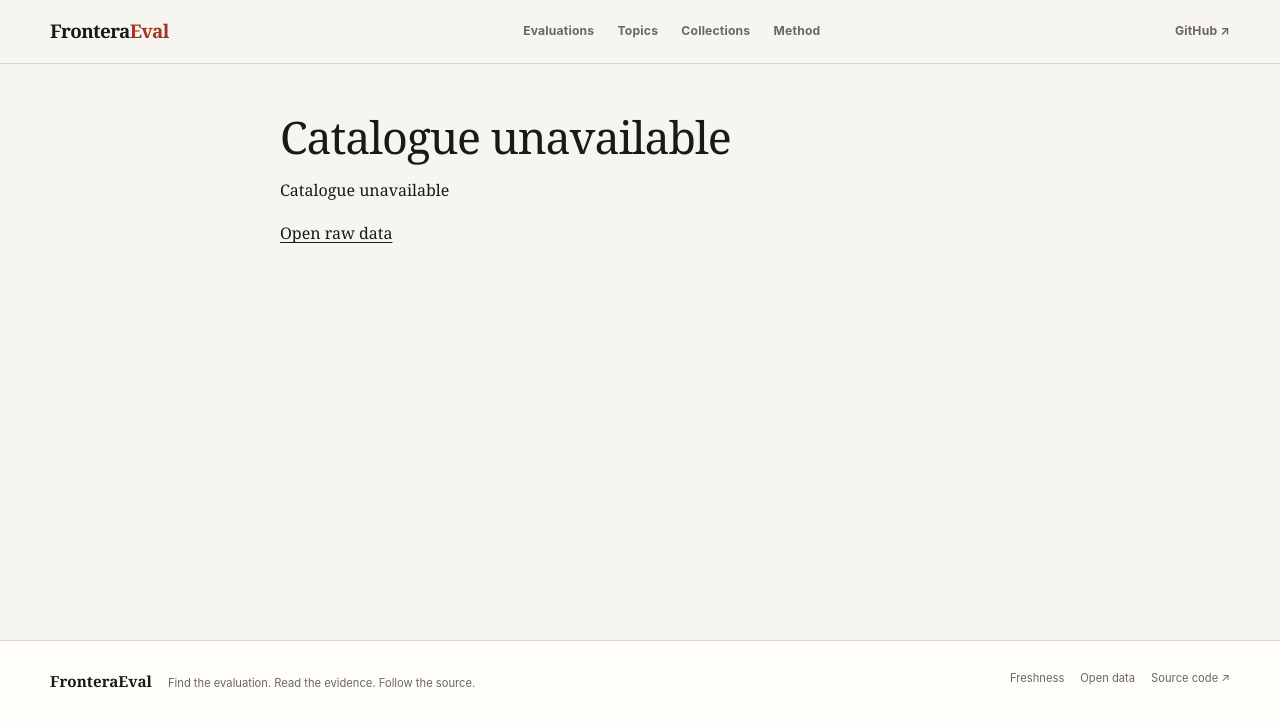
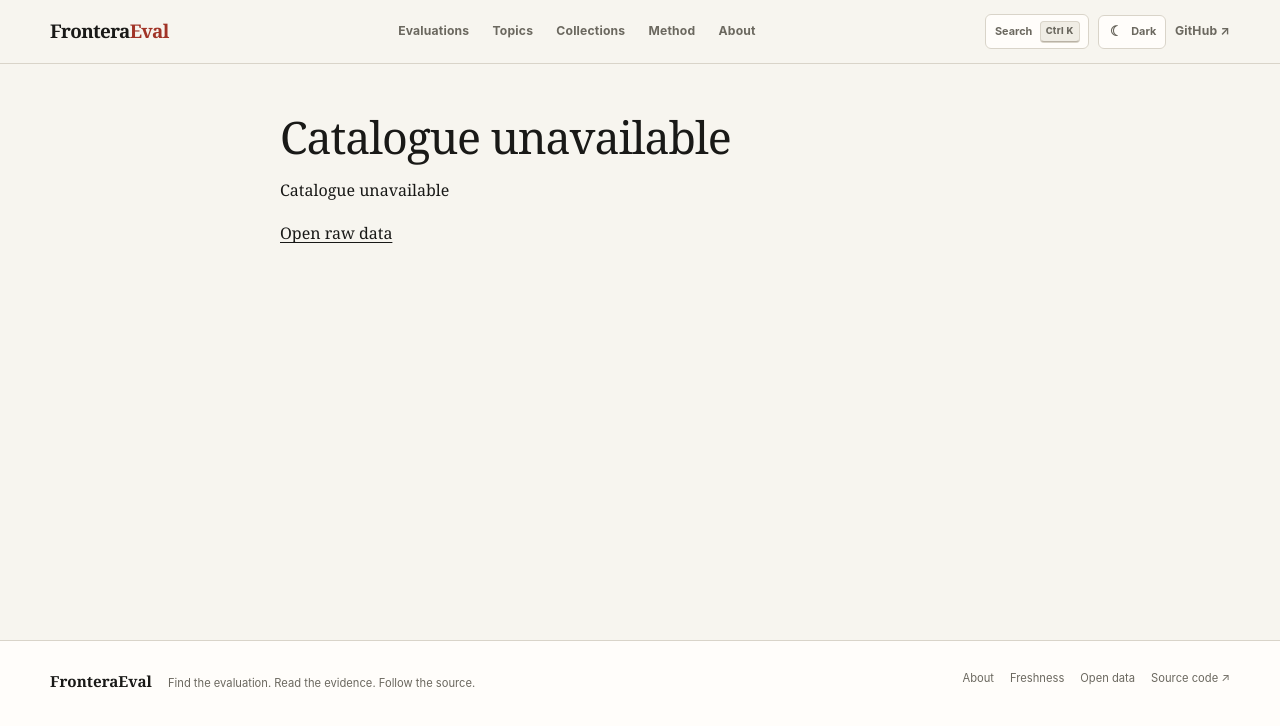
Before and after one commit to apolmig/fronteraeval, a website: page site/index.html in a window 1280 px wide. Drawn offline with Linux system fonts and the light colour scheme; no server answers.

Commit message:
Expose Ctrl K search, theme control, and About navigation

```diff
--- a/site/index.html
+++ b/site/index.html
@@ -6,15 +6,18 @@
   <meta name="description" content="Find frontier AI evaluations, inspect their methods, follow their sources, and understand what each result can and cannot establish.">
   <meta name="theme-color" content="#f7f5ef">
   <title>FronteraEval — Frontier AI evaluations, mapped</title>
+  <script src="/theme-init.js"></script>
   <link rel="stylesheet" href="/styles.css">
   <link rel="stylesheet" href="/ux-fixes.css">
   <link rel="stylesheet" href="/evidence.css">
   <link rel="stylesheet" href="/search.css">
   <link rel="stylesheet" href="/attribution.css">
+  <link rel="stylesheet" href="/ui-controls.css">
   <script defer src="/search-engine.js"></script>
   <script defer src="/app.js"></script>
   <script defer src="/enhancements.js"></script>
   <script defer src="/attribution.js"></script>
+  <script defer src="/ui-controls.js"></script>
 </head>
 <body>
   <a class="skip-link" href="#main">Skip to content</a>
@@ -26,15 +29,24 @@
         <a data-nav="topics" href="#/topics">Topics</a>
         <a data-nav="collection" href="#/collection/agency-transfer">Collections</a>
         <a data-nav="methodology" href="#/methodology">Method</a>
+        <a data-nav="about" href="#/about">About</a>
       </nav>
-      <a class="github-link" href="https://github.com/apolmig/fronteraeval" target="_blank" rel="noopener">GitHub ↗</a>
+      <div class="header-tools">
+        <button class="header-search-trigger" id="command-search-trigger" type="button" aria-haspopup="dialog" aria-controls="command-palette" aria-keyshortcuts="Control+K Meta+K">
+          <span class="header-search-label">Search</span><kbd>Ctrl K</kbd>
+        </button>
+        <button class="theme-toggle" id="theme-toggle" type="button" aria-label="Switch theme" aria-pressed="false">
+          <span class="theme-icon" data-theme-icon aria-hidden="true">☾</span><span class="theme-label" data-theme-label>Dark</span>
+        </button>
+        <a class="github-link" href="https://github.com/apolmig/fronteraeval" target="_blank" rel="noopener">GitHub ↗</a>
+      </div>
     </div>
   </header>
   <main id="main" tabindex="-1"><div class="loading">Loading evaluations…</div></main>
   <footer class="site-footer">
     <div class="footer-inner">
       <div><strong>FronteraEval</strong><span>Find the evaluation. Read the evidence. Follow the source.</span></div>
-      <div><a href="#/updates">Freshness</a><a href="#/data">Open data</a><a href="https://github.com/apolmig/fronteraeval" target="_blank" rel="noopener">Source code ↗</a></div>
+      <div><a href="#/about">About</a><a href="#/updates">Freshness</a><a href="#/data">Open data</a><a href="https://github.com/apolmig/fronteraeval" target="_blank" rel="noopener">Source code ↗</a></div>
     </div>
   </footer>
   <noscript><p class="noscript">JavaScript is required for search. Raw data: <a href="/data/catalog.json">catalog.json</a>.</p></noscript>
```
